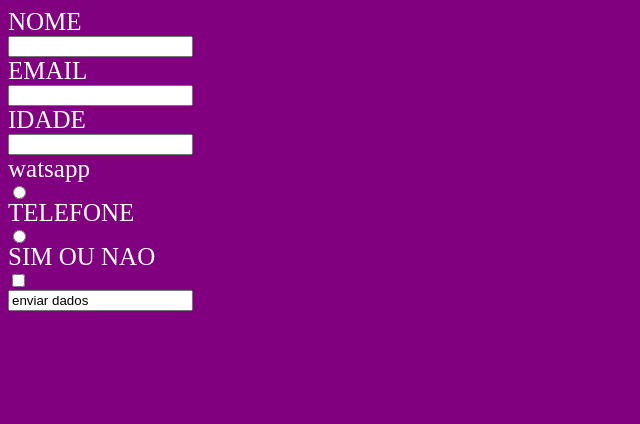
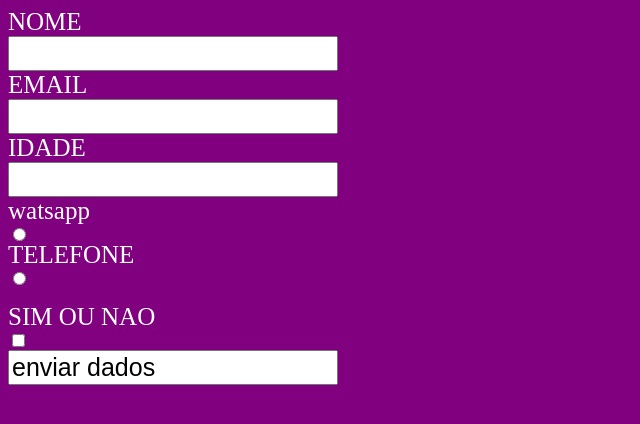
Before and after one commit to joycemarianydelima/formul-rio, a plain HTML site: page index.html in a window 1280 px wide. Shown: the whole page, without its empty margins (0-640 px from the left). Drawn offline with Linux system fonts and the light colour scheme.

Commit message:
Update style.css

```diff
--- a/style.css
+++ b/style.css
@@ -6,7 +6,7 @@ form label{
   color:white;
   font-size:25px;
 }
-form imput{
+form input{
   display:block;
   background:yeloow;
   font-size:25px;
```
